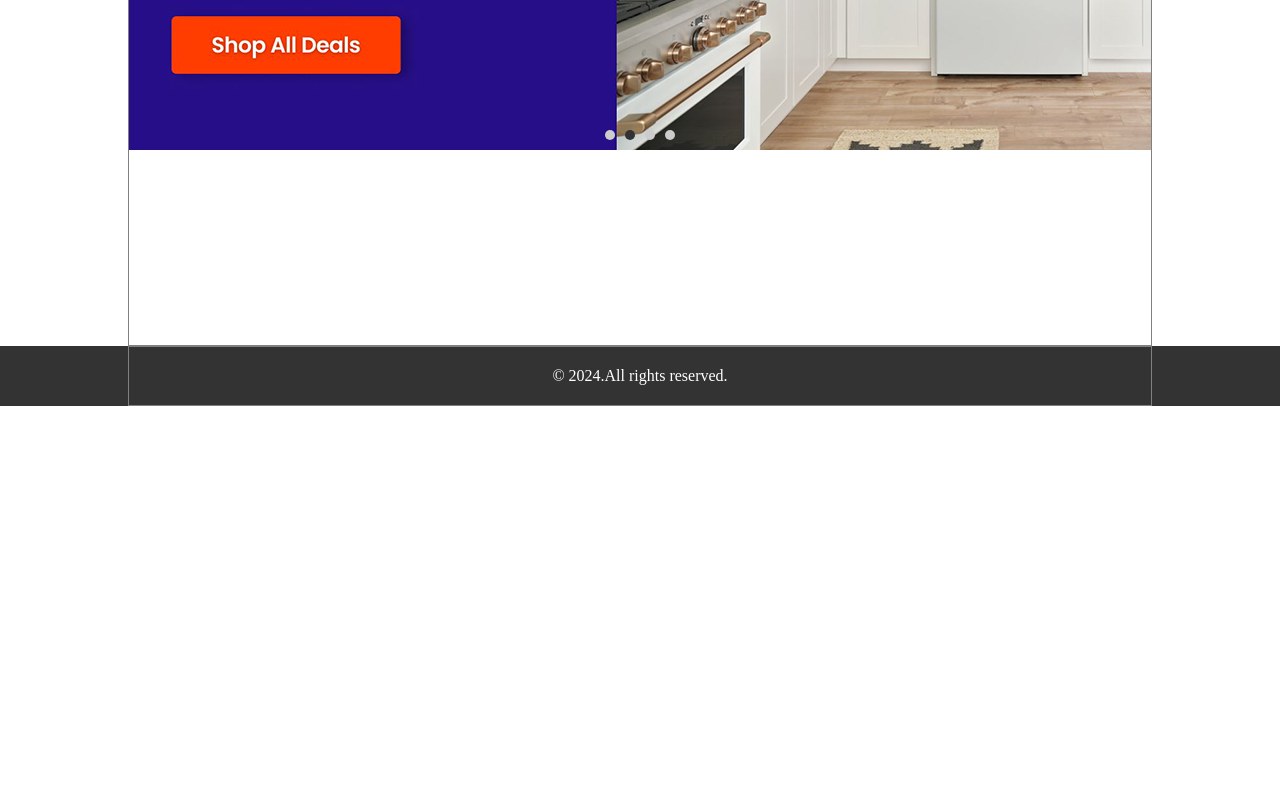
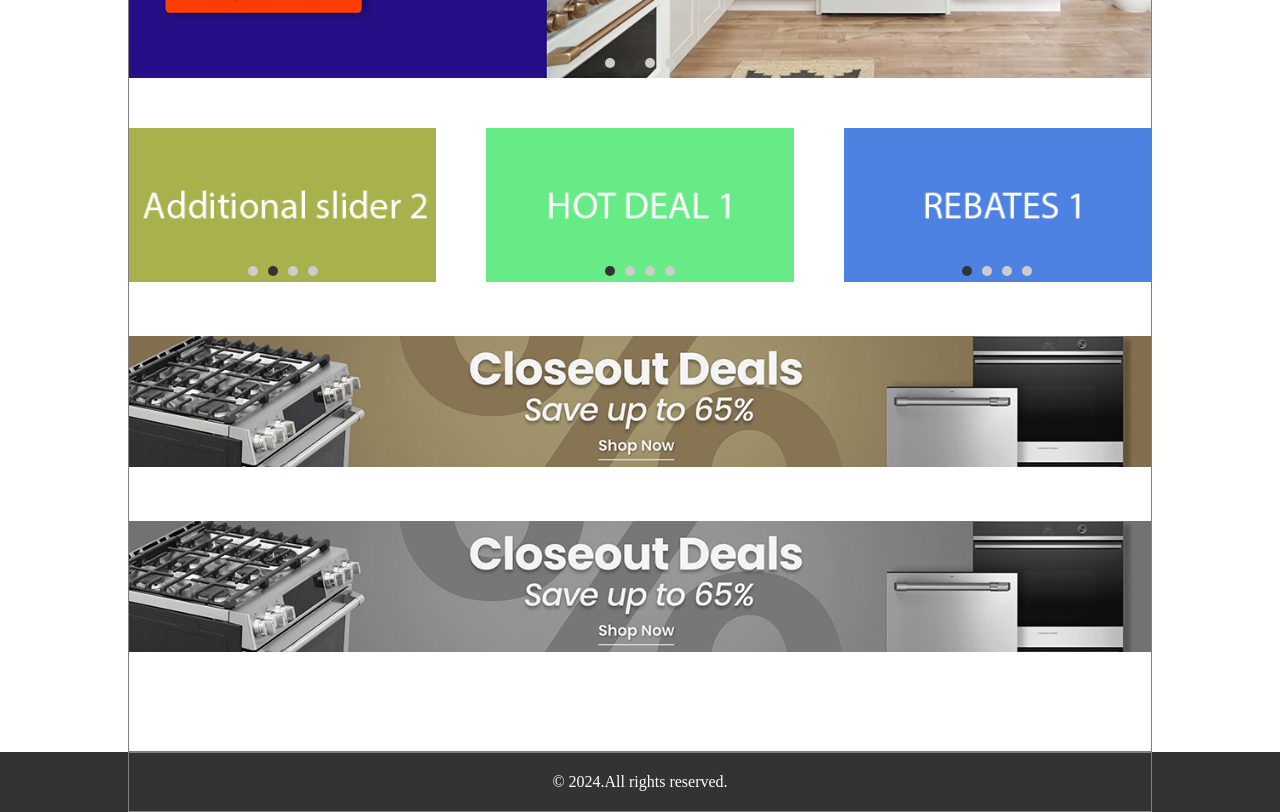
Before and after one commit to roman-fyl/StylishHomeSpace, a React (Create React App) app in the folder shs/: page / in a window 1280 px wide. Shown: the part 600-1412 px from the top of the page. Before the commit the page ends 1006 px from the top, so only its background shows below. Built offline with nearby package versions, Linux system fonts and the light colour scheme.

Commit message:
Added Banners Section

```diff
--- a/shs/src/components/HomePage/Banners/Banner.js
+++ b/shs/src/components/HomePage/Banners/Banner.js
@@ -21,12 +21,12 @@ const Banner = ({ images, autoSlideInterval }) => {
   };
 
   return (
-      <div className="banner-content">
-        <div className="slides">
+      <div className="banner_content">
+        <div className="banner_slides">
           {images.map((image, index) => (
             <div
               key={index}
-              className={`slide ${currentSlide === index + 1 ? "active" : ""}`}
+              className={`banner_slide ${currentSlide === index + 1 ? "active" : ""}`}
             >
               <a href="#">
                 <img src={image.src} alt={image.alt} />
@@ -34,7 +34,7 @@ const Banner = ({ images, autoSlideInterval }) => {
             </div>
           ))}
         </div>
-        <div className="navigation">
+        <div className="banner_navigation">
           {images.map((_, index) => (
             <label
               key={index}
--- a/shs/src/components/HomePage/Banners/BannersGroup.scss
+++ b/shs/src/components/HomePage/Banners/BannersGroup.scss
@@ -7,47 +7,44 @@
       justify-content: space-between;
       align-items: center;
       width: 100%;
-      flex-wrap: wrap;
-      .slides {
-        // display: flex;
+      flex-direction: row;
+      column-gap: 50px;
+    }
+  }
+      .banner {
+        &_content {
+          display: flex;
+          transition: transform 0.5s ease;
+          justify-content: center;
+          width: 100%;
+          position: relative;
+        }
+        &_slides {
+          display: flex;
         position: relative;
         width: 100%;
         overflow: hidden;
         }
-      .slide {
+        &_slide {
           display: none;
           width: 100%;
           transition: opacity 0.5s ease-in-out;
           &.active {
             display: block;
+            opacity: 1;
           }
-        .img {
+          img {
             width: 100%;
             height: auto;
             object-fit: cover;
           }
         }
-      .slider-content {
-        display: flex;
-        transition: transform 0.5s ease;
-        justify-content: center;
-        width: 100%;
-      }
-
-      .slide.active {
-        opacity: 1;
-      }
-    }
-  }
-
-  .navigation {
+        &_navigation {
           position: absolute;
           bottom: 10px;
           width: 100%;
           display: flex;
           justify-content: center;
-  }
-
           .bar {
             width: 10px;
             height: 10px;
@@ -60,12 +57,12 @@
           .bar.active {
             background: #333;
           }
+        }
+      }
 
 
 
-  .bar.active {
-    background: #333;
-  }
+
 
 .banner_1 .slide,
 .banner_2 .slide,
--- /dev/null
+++ b/shs/src/components/HomePage/FlashOffers/FlashOffers.js
@@ -0,0 +1,18 @@
+import React from "react";
+
+import flashoffer1 from "../../../assets/images/Slides/flashoffer1.png";
+import flashoffer2 from "../../../assets/images/Slides/flashoffer2.png";
+
+import "./FlashOffers.scss";
+
+const FlashOffers = () => {
+return (
+    <div className="main_flash_offers">
+         <a href="#"><div className="flash_offer_block"><img src={flashoffer1}></img></div></a>
+         <a href="#"><div className="flash_offer_block"><img src={flashoffer2}></img></div></a>
+
+    </div>
+)
+}
+
+export default FlashOffers;
--- /dev/null
+++ b/shs/src/components/HomePage/FlashOffers/FlashOffers.scss
@@ -0,0 +1,23 @@
+
+
+.main {
+   &_flash_offers {
+    display: flex;
+    flex-direction: column;
+    flex-wrap: nowrap;
+    align-items: center;
+    row-gap: 50px;
+    a {
+        width: 100%;
+    }
+   }
+}
+
+.flash_offer {
+   &_block {
+    width: 100%;
+    img {
+        width: 100%;
+    }
+   }
+}
--- a/shs/src/components/HomePage/Header/Header.js
+++ b/shs/src/components/HomePage/Header/Header.js
@@ -1,6 +1,6 @@
 import React from "react";
 
-import logo from '../../../assets/images/logo-no-bg.png'
+import logo from '../../../assets/images/logo-no-bg.png';
 import iconLogo from '../../../assets/images/icon-call64.png';
 import iconLocation from '../../../assets/images/icon-location64.png';
 import iconLogIn from '../../../assets/images/icon-log-in64.png';
--- a/shs/src/components/HomePage/HomePage.js
+++ b/shs/src/components/HomePage/HomePage.js
@@ -5,6 +5,7 @@ import Header from "../HomePage/Header/Header";
 import Benefits from "../HomePage/Benefits/Benefits";
 import MainSlider from "../HomePage/MainSlider/MainSlider";
 import BannersGroup from "../HomePage/Banners/BannersGroup";
+import FlashOffers from "../HomePage/FlashOffers/FlashOffers";
 
 
 
@@ -37,9 +38,11 @@ const HomePage = () => {
             <MainSlider />
            </section>
             <section className="section">
-         {/* <BannersGroup /> */}
+         <BannersGroup />
             </section>
-            <section className="section"></section>
+            <section className="section">
+               <FlashOffers />
+            </section>
             <section className="section"></section>
            </div>
         </main>
--- a/shs/src/components/Slider.js
+++ b/shs/src/components/Slider.js
@@ -22,14 +22,14 @@ const Slider = ({ images, autoSlideInterval }) => {
 
   return (
       <div className="main_slider">
-      <div className="slider-content">
+      <div className="slider_content">
         <div className="slides">
           {images.map((image, index) => (
             <div
               key={index}
               className={`slide ${currentSlide === index + 1 ? "active" : ""}`}
             >
-              <a href="#">
+              <a href="">
                 <img src={image.src} alt={image.alt} />
               </a>
             </div>
--- a/shs/src/components/Slider.scss
+++ b/shs/src/components/Slider.scss
@@ -1,12 +1,5 @@
 @import '../_reset.scss';
 @import '../_vars.scss';
-
-.slider_wrapper {
-  // width: 100%;
-  // height: 100vh;
-  display: flex;
-  justify-content: center;
-}
 
 .main {
   &_slider {
@@ -34,7 +27,7 @@
     display: block;
   }
   img {
-    min-width: 100%;
+    width: 100%;
     display: block;
     margin: 0 auto;
   }
```
Also changed, not shown: shs/src/assets/images/Slides/flashoffer1.png (added), shs/src/assets/images/Slides/flashoffer2.png (added). Lines whose indentation alone changed are shown as unchanged.
